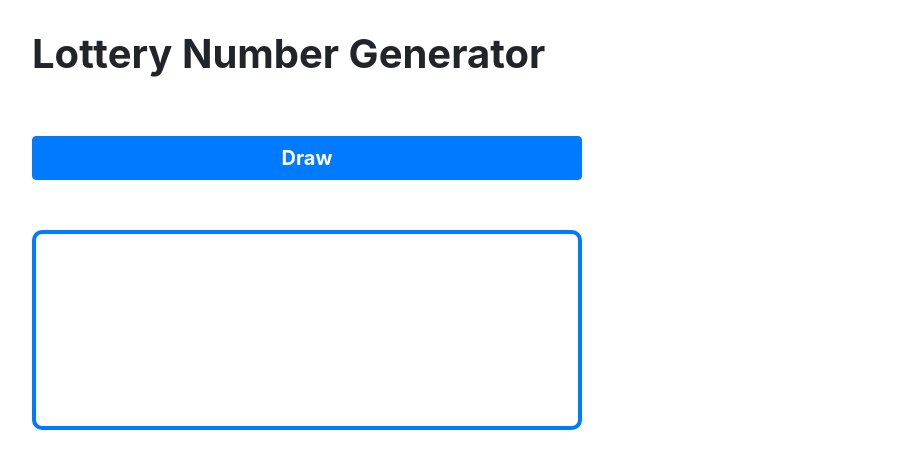
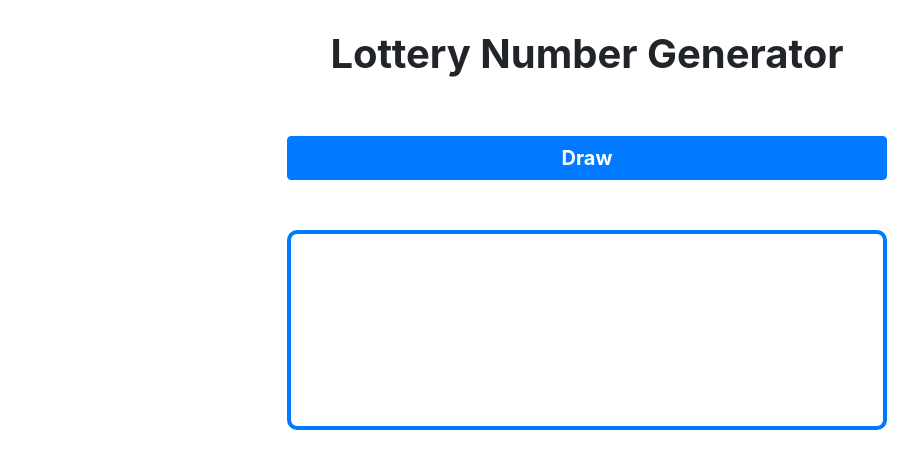
Before and after one commit to ysong27/LotteryNumberGenerator, a website: page views/index.html in a window 1280 px wide. Shown: the whole page, without its empty margins (53-971 px from the left). Drawn offline with nearby package versions, Linux system fonts and the light colour scheme.

Commit message:
Edited css for index page components

```diff
--- a/public/css/style.css
+++ b/public/css/style.css
@@ -7,9 +7,14 @@ h1 {
     margin-bottom: 50px;
 }
 
+.row > div {
+    display: flex;
+    justify-content: center;
+}
+
 #drawButton {
     width: 100%;
-    max-width: 550px;
+    max-width: 600px;
     font-size: 20px;
     font-weight: bold;
 }
@@ -20,12 +25,13 @@ h1 {
     justify-content: space-evenly;
     align-items: center;
     min-height: 200px;
-    max-height: 500px;
+    max-height: 600px;
+    width: 600px;
     min-width: 80px;
-    max-width: 550px;
+    max-width: 600px;
     border: solid #007bff 4px;
     border-radius: 10px;
-    padding: 10px;
+    padding: 10px 0px 10px 0px;
 }
 
 .lotteryNumber {
--- a/views/index.html
+++ b/views/index.html
@@ -13,7 +13,7 @@
 <body>
     <div class="container">
         <div class="row">
-            <div class="col-12">
+            <div class="col-12" id="header-container">
                 <h1>Lottery Number Generator</h1>
             </div>
         </div>
@@ -22,7 +22,7 @@
                 <button class="btn btn-primary" id="drawButton">Draw</button>
             </div>
         </div>
-        <div class="row" id="lotteryNumbersContainer">
+        <div class="row">
             <div class="col-12">
                 <div id="lotteryNumbersDiv"></div>
             </div>
```
